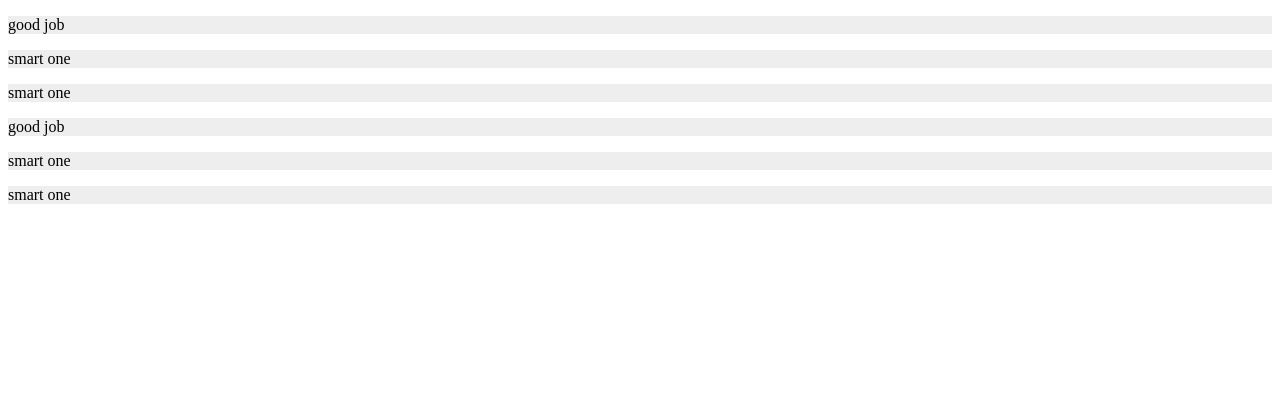
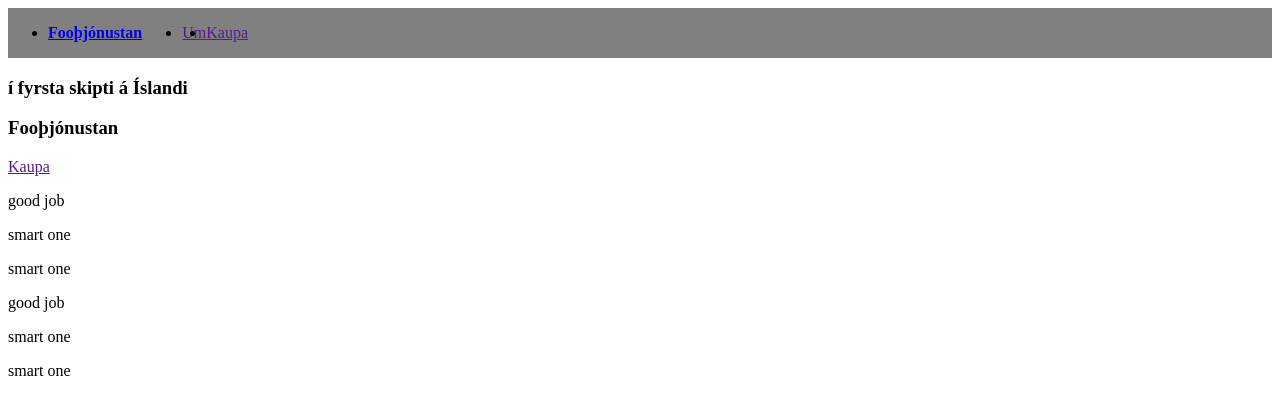
Before and after one commit to gunnni/sass_prufun, a website: page Ubuntu_Prufun/index.html in a window 1280 px wide. Drawn offline with Linux system fonts and the light colour scheme.

Commit message:
breyta eð

```diff
--- a/Ubuntu_Prufun/css/styles.scss
+++ /dev/null
@@ -1,3 +0,0 @@
-.text {
-  background-color: #eee;
-}
--- a/Ubuntu_Prufun/index.html
+++ b/Ubuntu_Prufun/index.html
@@ -6,10 +6,37 @@
     <link rel="stylesheet" href="css/styles.css" media="all">
 </head>
 <body>
+    <header>
+        <section class="haus">
+            <nav class="efriHluti">
+                <div class="haegraMegin">
+                    <ul class="haegraMegin__hListi">
+                        <li class="hListi__gildi"><a href="index.html"><strong>Fooþjónustan</strong></a></li>
+                    </ul>
+                </div>
+                <div class="vinstraMegin">
+                    <ul class="vinstraMegin__vListi">
+                        <li class="vListi__gildi1"><a href="">Um</a></li>          <!-- Tengja við Um síðu -->
+                        <li class="vListi__gildi2"><a href="">Kaupa</a></li>       <!-- Tengja við Kaupa síðu -->
+                    </ul>
+                </div>
+            </nav>
+            <nav class="nedriHluti">
+                <div>
+                    <h3>í fyrsta skipti á Íslandi</h3>
+                </div>
+                <div>
+                    <h1>Fooþjónustan</h1>
+                </div>
+                <div><a href="" class="button">Kaupa</a></div>
+            </nav>
+        </section>
+    </header>
+    <main>
         <div class="school">
             <div class="school__class">
                 <div class="class__teacher"><p class="text">good job</p></div>
-            <div class="class__student"><p class="text">smart one</p></div>
+                <div class="student"><p class="text">smart one</p></div>
                 <div class="class__student"><p class="text">smart one</p></div>
             </div>
             <div class="school__class">
@@ -18,5 +45,6 @@
                 <div class="class__student"><p class="text">smart one</p></div>
             </div>
         </div>
+    </main>
 </body>
 </html>
--- a/sv1/gogn/scss/header_af_forsidu.scss
+++ b/sv1/gogn/scss/header_af_forsidu.scss
@@ -0,0 +1,11 @@
+.haus {
+  max-width: 1200px;
+}
+
+.vinstraMegin__vListi {
+  display: flex;
+}
+
+.efriHluti {
+  display: flex;
+}
--- a/sv1/gogn/scss/umFoo_first_part.scss
+++ b/sv1/gogn/scss/umFoo_first_part.scss
@@ -32,11 +32,11 @@
   justify-content: flex-start;
   align-items: center;
   margin-right: 50px;
-  margin-left: -8px;
+  margin-left: -2px;
 }
 
 .umFoo__utskyringar {
-  padding-left: 32px;
+  padding-left: 38px;
   margin-top: -40px;
   line-height: 1.5em;
 }
```
Also changed, not shown: sv1/gogn/index.html (+24 -1 lines), Ubuntu_Prufun/css/styles.css, sv1/gogn/css/style1.css, 4 other files. Lines whose indentation alone changed are shown as unchanged.
